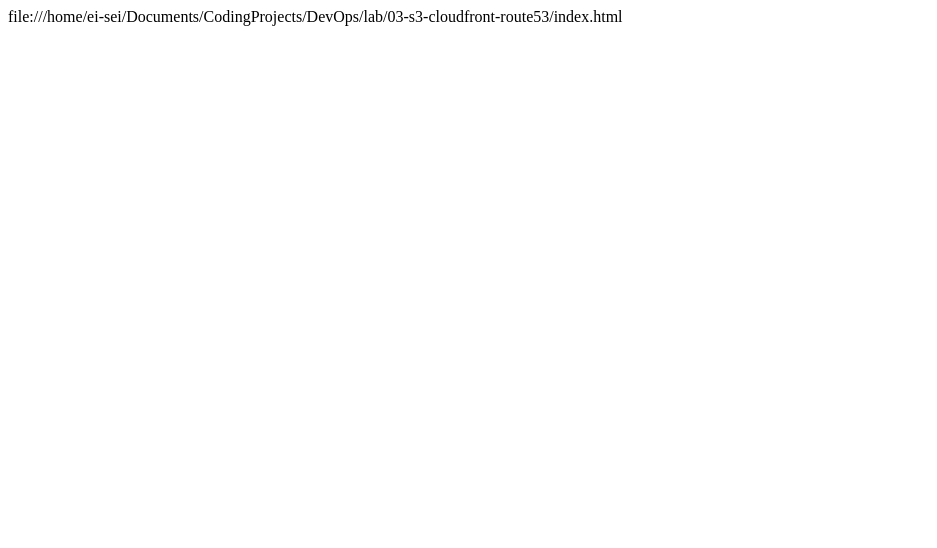
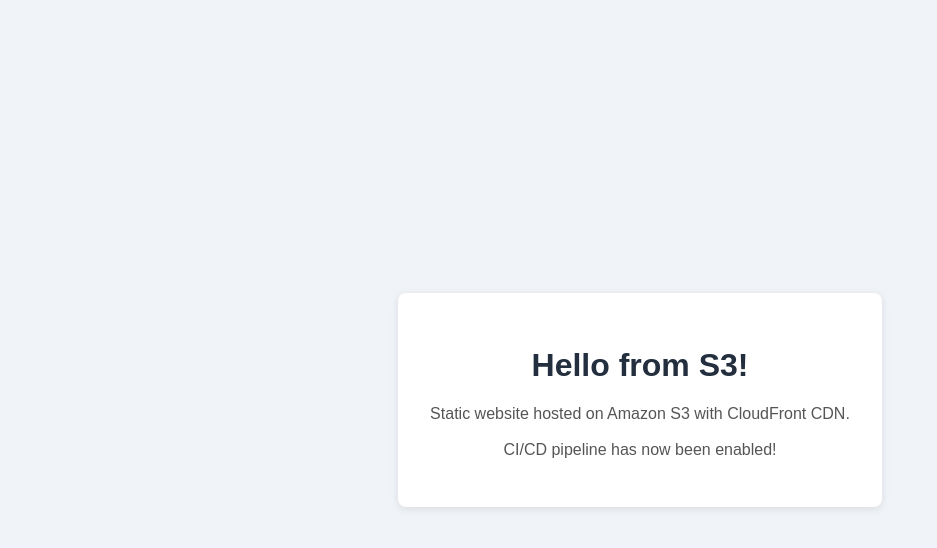
Before and after one commit to ei-sei/static-site, a plain HTML site: page index.html in a window 1280 px wide. Shown: the whole page, without its empty margins (0-937 px from the left). Drawn offline with Linux system fonts and the light colour scheme.

Commit message:
add messsage on ci/cd

```diff
--- a/index.html
+++ b/index.html
@@ -1 +1,34 @@
-file:///home/ei-sei/Documents/CodingProjects/DevOps/lab/03-s3-cloudfront-route53/index.html
+<!DOCTYPE html>
+<html lang="en">
+  <head>
+    <meta charset="UTF-8" />
+    <meta name="viewport" content="width=device-width, initial-scale=1.0" />
+    <title>My Static Site</title>
+    <style>
+      body {
+        font-family: Arial, sans-serif;
+        display: flex;
+        justify-content: center;
+        align-items: center;
+        height: 100vh;
+        margin: 0;
+        background-color: #f0f4f8;
+      }
+      .container {
+        text-align: center;
+        padding: 2rem;
+        background: white;
+        border-radius: 8px;
+        box-shadow: 0 2px 8px rgba(0, 0, 0, 0.1);
+      }
+      h1 { color: #232f3e; }
+      p { color: #555; }
+    </style>
+  </head>
+  <body>
+    <div class="container">
+      <h1>Hello from S3!</h1>
+      <p>Static website hosted on Amazon S3 with CloudFront CDN. <br><br> CI/CD pipeline has now been enabled! </p>
+    </div>
+  </body>
+</html>
```
